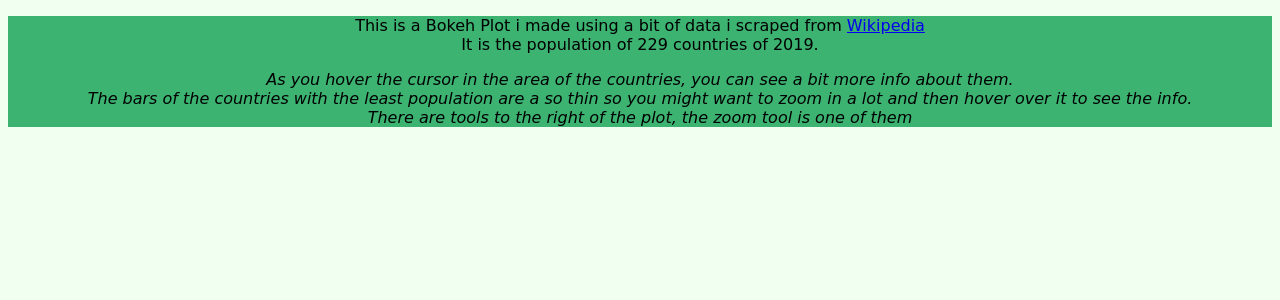
After one commit to Beefy-py/myFirstWebsite, a Flask app: template templates/country_data2019_plot.html in a window 1280 px wide. The commit adds this page. Shown: the top 300 px of the page. Run offline with Flask 2, Linux system fonts and the light colour scheme; the template is opened without the code that fills it, so the values that code supplies are empty.

Commit message:
added plot, removed homepage content

```diff
--- a/app.py
+++ b/app.py
@@ -18,5 +18,71 @@ def projects():
     return render_template('projects.html')
 
 
+@s_app.route('/plot_country_data_2019')
+def plot_country_data_2019():
+    from bokeh.plotting import show, figure, output_file, ColumnDataSource
+    from bokeh.models.tools import HoverTool
+    from bokeh.transform import factor_cmap
+    from bokeh.palettes import Viridis256
+    from bokeh.embed import components
+    from bokeh.resources import CDN
+
+    import pandas as pd
+
+    dataF = pd.read_csv('CountriesPopulation_2019.csv')
+
+    #output_file('population_2019.html')
+
+    data_source = ColumnDataSource(dataF)
+
+    countries_list = list(data_source.data['Country'])
+
+    output_file('population_2019.html')
+
+    fig = figure(y_range=countries_list,
+                 plot_height=700,
+                 plot_width=800,
+                 title='The Population Of 2019',
+                 x_axis_label='Population',
+                 sizing_mode='scale_width'
+                 )
+
+    fig.hbar(y='Country',
+             right='Population',
+             left=0,
+             height=0.7,
+             fill_color=factor_cmap(
+                 'Country',
+                 factors=countries_list,
+                 palette=Viridis256[:229]
+
+             ),
+             fill_alpha=0.8,
+             source=data_source,
+             )
+
+    hover = HoverTool()
+    hover.tooltips = """
+    <div>
+        <h2>@Country</h2>
+        <div><b>Population: </b>@Population</div>
+    </div>"""
+
+    fig.add_tools(hover)
+
+    #show(fig)
+
+    script, div = components(fig)
+
+    cdn_js = CDN.js_files[0]
+    cdn_css = 'https://cdn.pydata.org/bokeh/release/bokeh-1.2.0.min.js'
+
+    return render_template('country_data2019_plot.html',
+                           script=script,
+                           div=div,
+                           cdn_css=cdn_css,
+                           cdn_js=cdn_js)
+
+
 if __name__ == "__main__":
     s_app.run(debug=True)
--- /dev/null
+++ b/templates/country_data2019_plot.html
@@ -0,0 +1,26 @@
+{% extends "layout.html" %}
+
+{% block brn%}
+    <link rel="stylesheet" href={{cdn_css | safe}} type="text/css" />
+{% endblock brn%}
+
+{% block con%}
+
+    <div class="container0">
+        <p>This is a Bokeh Plot i made using a bit of data i scraped from <a href="https://en.wikipedia.org/wiki/List_of_countries_by_population_(United_Nations)">Wikipedia</a>
+            <br>It is the population of 229 countries of 2019.
+        </p>
+        <p><em>As you hover the cursor in the area of the countries,
+        you can see a bit more info about them.
+            <br> The bars of the countries with the least population are a so thin so you might want to zoom in a lot and then hover over it to see the info.
+        <br>There are tools to the right of the plot, the zoom tool is one of them</em>
+        </p>
+    </div>
+
+
+    <script type="text/javascript" src={{cdn_js | safe}}></script>
+
+    {{ script | safe}}
+    {{ div | safe}}
+
+{% endblock con%}
--- a/templates/home.html
+++ b/templates/home.html
@@ -13,10 +13,7 @@
         </div>
     </div>
     <div class="container">
-        <p>This is an web app</p>
-        <p>Should be written in choco font</p>
-        <p>color text</p>
-        <h4>Even This H4 tag</h4>
+        <h1>!Home Page Still Under Development</h1>
     </div>
 
 {% endblock con%}
--- a/templates/layout.html
+++ b/templates/layout.html
@@ -1,11 +1,15 @@
 <!DOCTYPE html>
 <html lang="en">
+
+
 <head>
     <meta charset="UTF-8">
-    <title>App</title>
+    <title>Kenny's Portfolio</title>
     <link rel="stylesheet" href="{{ url_for('static', filename='css/main.css')}}">
     {% block brn %}{% endblock brn %}
+
 </head>
+
 <body>
     {% block con %}{% endblock con %}
 </body>
```
Also changed, not shown: templates/about.html (+3 -4 lines), templates/projects.html (+7 -1 lines), 1 other file.
